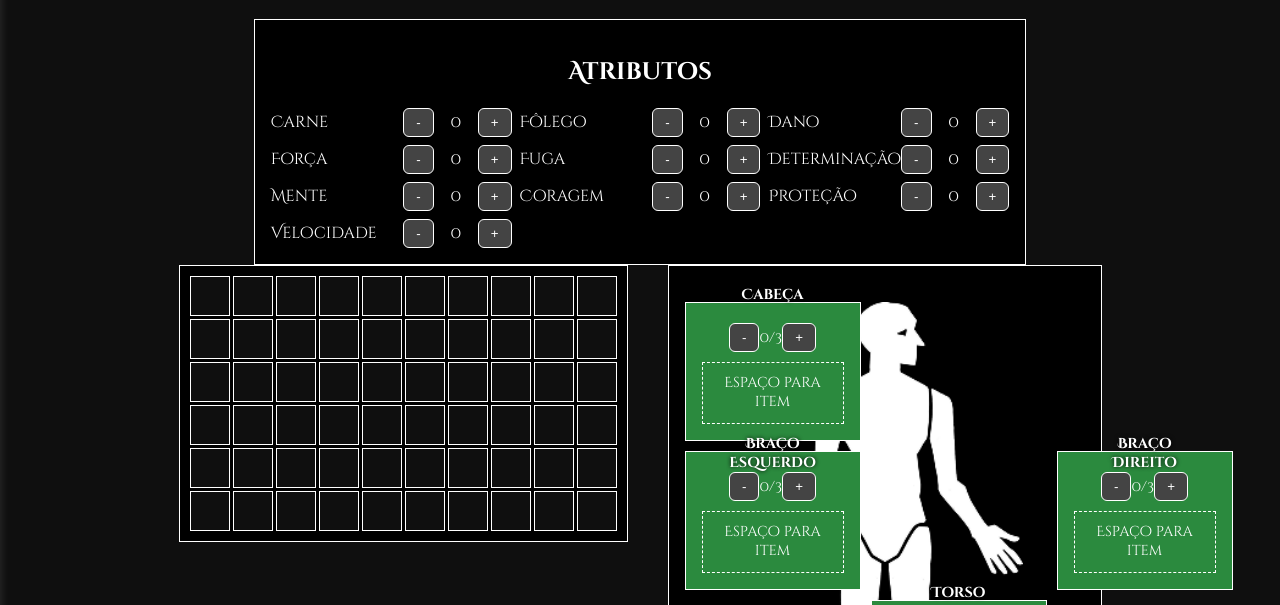
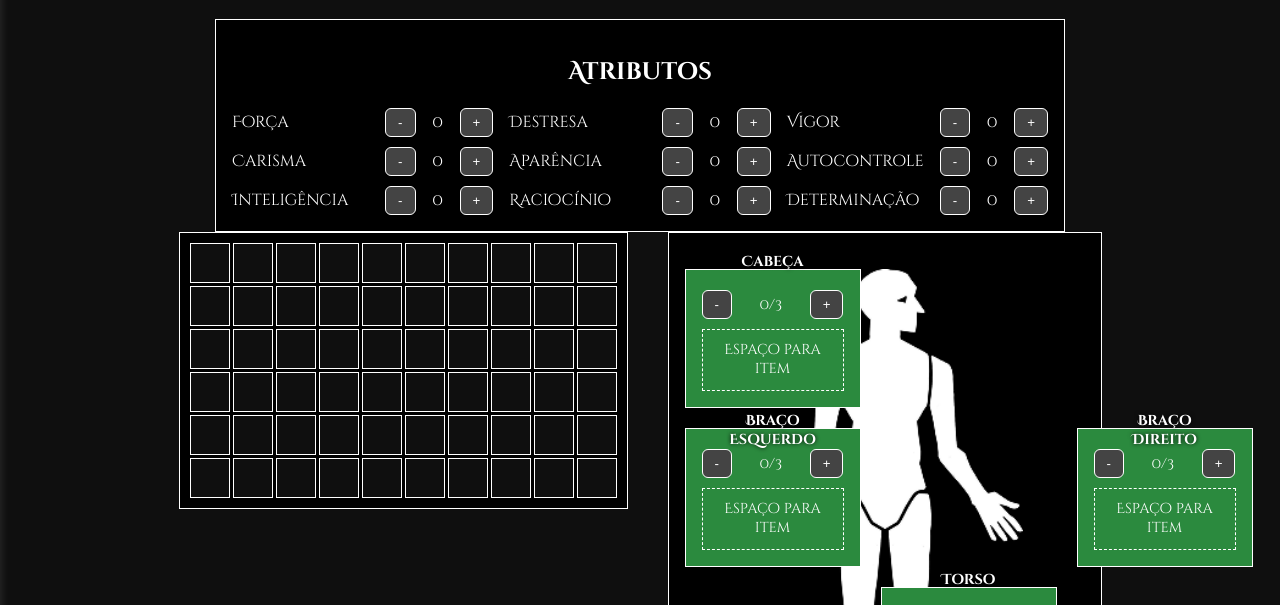
Before and after one commit to DanielMoraisCruz/Inventario-tetris, a website with bundled scripts: page public/inventory.html in a window 1280 px wide. Shown: the part 133-738 px from the top of the page. Built offline with nearby package versions, Linux system fonts and the light colour scheme; sample sign-in values are in the browser's storage; a web font is replaced by a local one.

Commit message:
Update attribute lists and adjust CSS grid spacing
Revised the attribute list in oblivio-page.js to use new attribute names and order. Updated CSS in character-body.css and oblivio.css to adjust grid gaps, column gaps, and alignment for improved layout and consistency.

```diff
--- a/public/css/character-body.css
+++ b/public/css/character-body.css
@@ -14,7 +14,7 @@
     display: grid;
     grid-template-columns: repeat(3, 1fr);
     grid-template-rows: repeat(4, 1fr);
-    gap: 10px;
+    gap: 20px;
     margin: 20px auto;
     background: url('/img/body.png') no-repeat center center;
     background-size: contain;
@@ -35,7 +35,6 @@
     position: relative;
     display: flex;
     flex-direction: column;
-    align-items: center;
     justify-content: center;
     font-size: 0.9rem;
     background: rgba(0, 255, 0, 0.2);
--- a/public/css/oblivio.css
+++ b/public/css/oblivio.css
@@ -1,8 +1,8 @@
 .attr-list {
     display: grid;
     grid-template-columns: repeat(3, 1fr);
-    gap: 8px;
-    margin-top: 10px;
+    gap: 10px;
+    column-gap: 1rem;
 }
 #skill-list,
 #spell-list {
@@ -27,6 +27,7 @@
     display: flex;
     align-items: center;
     gap: 6px;
+    margin-left: 1rem;
 }
 
 .attr .value {
@@ -66,7 +67,7 @@
 .atributos {
     display: grid;
     grid-template-columns: repeat(3, 1fr);
-    gap: 1rem;
+    gap: 1.5rem;
     max-width: 800px;
     margin: 1rem auto;
 }
--- a/public/js/oblivio-page.js
+++ b/public/js/oblivio-page.js
@@ -2,8 +2,15 @@ import { setupThemeToggle } from './theme.js';
 import { loadSession } from './login.js';
 
 const ATTRS = [
-    'Carne', 'Fôlego', 'Dano', 'Força', 'Fuga',
-    'Determinação', 'Mente', 'Coragem', 'Proteção', 'Velocidade'
+    'Força',
+    'Destresa',
+    'Vigor',
+    'Carisma',
+    'Aparência',
+    'Autocontrole',
+    'Inteligência',
+    'Raciocínio',
+    'Determinação'
 ];
 
 function createAttrRow(name) {
```
